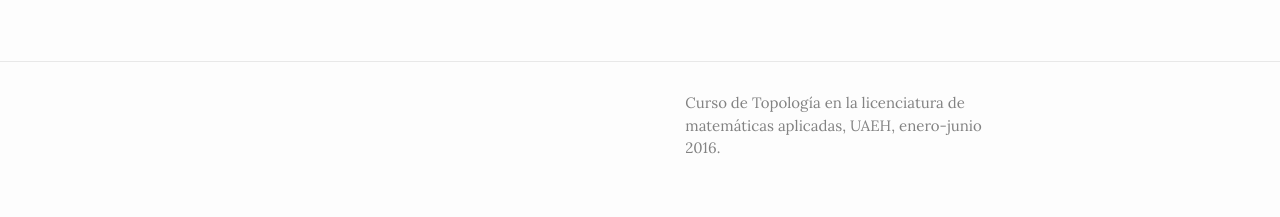
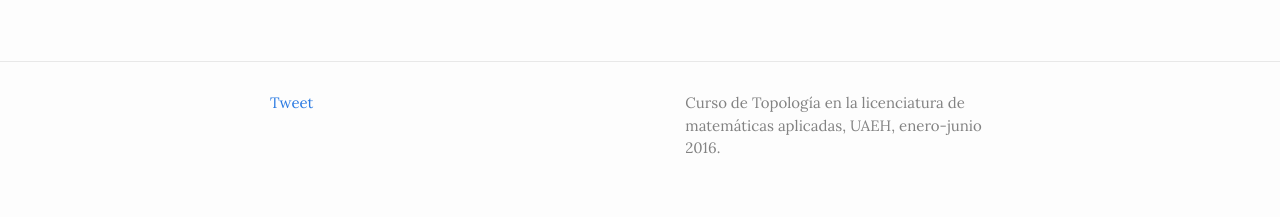
Before and after one commit to rvf0068/topologia, a Jekyll site: the page built from index.md, in a window 1280 px wide. Shown: the part 1784-2001 px from the top of the page. Built offline with Jekyll 4.4.1, drawn with Linux system fonts in a browser that asks for light colours; comment, search, counter and statistics services are not loaded.

Commit message:
Twitter share button
See http://erjjones.github.io/blog/How-I-built-my-blog-in-one-day/

```diff
--- a/_includes/footer.html
+++ b/_includes/footer.html
@@ -7,6 +7,10 @@
     <div class="footer-col-wrapper">
       <div class="footer-col  footer-col-1">
         <ul class="contact-list">
+	  <a href="https://twitter.com/share" class="twitter-share-button">Tweet</a>
+
+<!-- Put this just before the closing body tag -->
+<script>!function(d,s,id){var js,fjs=d.getElementsByTagName(s)[0];if(!d.getElementById(id)){js=d.createElement(s);js.id=id;js.src="//platform.twitter.com/widgets.js";fjs.parentNode.insertBefore(js,fjs);}}(document,"script","twitter-wjs");</script>
           <!-- <li>{{ site.title }}</li> -->
           <!-- <li><a href="mailto:{{ site.email }}">{{ site.email }}</a></li> -->
         </ul>
```
